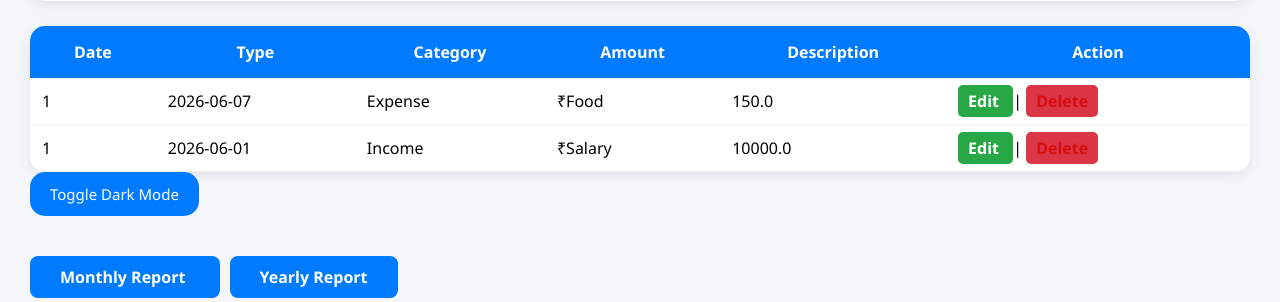
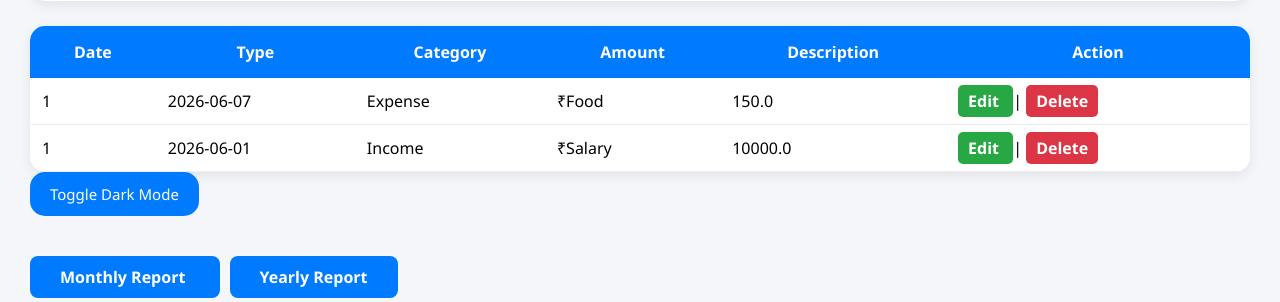
Before and after one commit to HarduttGohil/Expensetracker, a Flask app: page / in a window 1280 px wide. Shown: the part 728-1030 px from the top of the page. Run offline with Flask 3, Linux system fonts and the light colour scheme; a user stored in the database is signed in; data comes from the database, SQL or seed files in the repository.

Commit message:
red to white

```diff
--- a/static/style.css
+++ b/static/style.css
@@ -268,5 +268,5 @@ a[href*="edit"]{
 a[href*="delete"]{
 
     background:#dc3545;
-    color:rgb(215, 14, 14);
+    color:rgb(255, 255, 255);
 }
```
